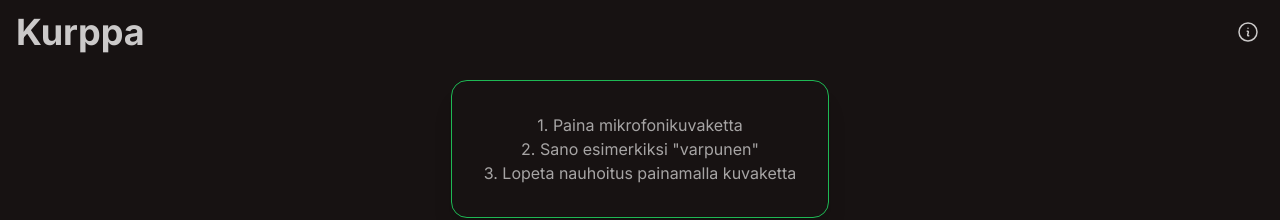
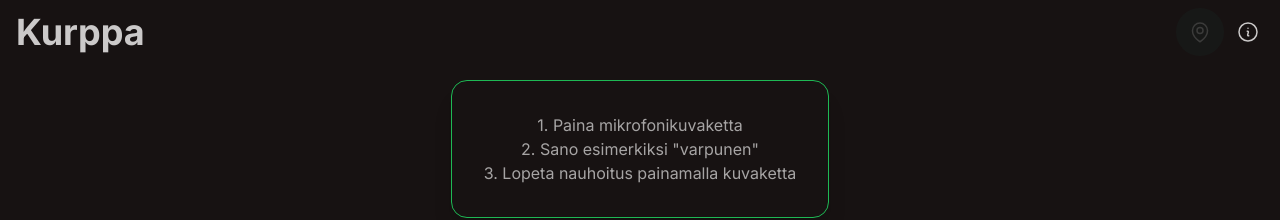
Before and after one commit to ksaaskil/kurppa, a Next.js app: page / in a window 1280 px wide. Shown: the top 220 px of the page. Built offline with nearby package versions, Linux system fonts and the light colour scheme.

Commit message:
Add switch to enable positioning. (#13)

```diff
--- /dev/null
+++ b/app/components/LocationSwitch.tsx
@@ -0,0 +1,29 @@
+import { ChangeEvent, useContext } from "react";
+import { LocationContext } from "./Providers";
+
+export default function LocationSwitch() {
+  const { enabled, start, stop } = useContext(LocationContext);
+
+  function onChange(e: ChangeEvent<HTMLInputElement>) {
+    const value = e.target.checked;
+    if (value) {
+      start();
+    } else {
+      stop();
+    }
+  }
+
+  return (
+    <div className="form-control">
+      <label className="label cursor-pointer">
+        <span className="label-text">Käytä sijaintia</span>
+        <input
+          type="checkbox"
+          className="toggle toggle-primary"
+          checked={enabled}
+          onChange={onChange}
+        />
+      </label>
+    </div>
+  );
+}
--- a/app/components/NavBar.tsx
+++ b/app/components/NavBar.tsx
@@ -1,13 +1,47 @@
+import { useContext } from "react";
+import { LocationContext } from "./Providers";
+
 export default function NavBar() {
   function openInfo() {
     (document.getElementById("info") as any)?.showModal();
   }
+  function openMap() {
+    (document.getElementById("map") as any)?.showModal();
+  }
+  const { enabled: locationEnabled } = useContext(LocationContext);
   return (
     <div className="navbar bg-transparent">
       <div className="flex-1">
         <div className="prose">
           <h1 className="font-bold px-2">Kurppa</h1>
         </div>
+      </div>
+      <div className="flex-none">
+        <button
+          className="btn btn-square stroke-primary btn-ghost"
+          disabled={!locationEnabled}
+          onClick={openMap}
+        >
+          <svg
+            xmlns="http://www.w3.org/2000/svg"
+            fill="none"
+            viewBox="0 0 24 24"
+            strokeWidth={1.5}
+            stroke={locationEnabled ? `stroke-primary` : `currentColor`}
+            className="w-6 h-6"
+          >
+            <path
+              strokeLinecap="round"
+              strokeLinejoin="round"
+              d="M15 10.5a3 3 0 1 1-6 0 3 3 0 0 1 6 0Z"
+            />
+            <path
+              strokeLinecap="round"
+              strokeLinejoin="round"
+              d="M19.5 10.5c0 7.142-7.5 11.25-7.5 11.25S4.5 17.642 4.5 10.5a7.5 7.5 0 1 1 15 0Z"
+            />
+          </svg>
+        </button>
       </div>
       <div className="flex-none">
         <button className="btn btn-square btn-ghost" onClick={openInfo}>
--- a/app/components/Providers.tsx
+++ b/app/components/Providers.tsx
@@ -1,5 +1,6 @@
 "use client";
 import { createContext } from "react";
+import { WorldLocation, useLocation } from "../hooks/useLocation";
 
 export interface ThemeProps {
   theme?: string;
@@ -7,10 +8,26 @@ export interface ThemeProps {
   themes: string[];
 }
 
+export interface LocationProps {
+  enabled: boolean;
+  start: () => void;
+  stop: () => void;
+  location?: WorldLocation;
+  locationError?: GeolocationPositionError;
+}
+
 export const ThemeContext = createContext<ThemeProps>({
   theme: "light",
   setTheme: () => {},
   themes: [],
+});
+
+export const LocationContext = createContext<LocationProps>({
+  enabled: false,
+  start: () => {},
+  stop: () => {},
+  location: undefined,
+  locationError: undefined,
 });
 
 export default function Providers({
@@ -24,9 +41,26 @@ export default function Providers({
   themes: string[];
   children: React.ReactNode;
 }) {
+  const {
+    enabled: locationEnabled,
+    start,
+    stop,
+    location,
+    locationError,
+  } = useLocation();
   return (
     <ThemeContext.Provider value={{ theme, setTheme, themes }}>
-      {children}
+      <LocationContext.Provider
+        value={{
+          enabled: locationEnabled,
+          start,
+          stop,
+          location,
+          locationError,
+        }}
+      >
+        {children}
+      </LocationContext.Provider>
     </ThemeContext.Provider>
   );
 }
--- a/app/components/SettingsDialog.tsx
+++ b/app/components/SettingsDialog.tsx
@@ -1,6 +1,7 @@
 import { useContext } from "react";
 import ThemeSelector from "./ThemeSelector";
 import { ThemeContext } from "./Providers";
+import LocationSwitch from "./LocationSwitch";
 
 export default function SettingsDialog() {
   const { theme, setTheme, themes } = useContext(ThemeContext);
@@ -21,6 +22,9 @@ export default function SettingsDialog() {
         {theme && (
           <ThemeSelector theme={theme} themes={themes} setTheme={setTheme} />
         )}
+        <div className="mt-2">
+          <LocationSwitch />
+        </div>
       </div>
       <form method="dialog" className="modal-backdrop">
         <button>close</button>
--- /dev/null
+++ b/app/hooks/useLocation.ts
@@ -0,0 +1,89 @@
+import { useCallback, useEffect, useRef, useState } from "react";
+
+export interface WorldLocation {
+  latitude: number;
+  longitude: number;
+  accuracy: number;
+}
+
+const geoLocationOptions: PositionOptions = {
+  enableHighAccuracy: true,
+  maximumAge: 30000,
+  timeout: 27000,
+};
+
+export function useLocation() {
+  const [enabled, setEnabled] = useState(false);
+  const [location, setLocation] = useState<WorldLocation | undefined>(
+    undefined,
+  );
+  const [locationError, setLocationError] = useState<
+    GeolocationPositionError | undefined
+  >(undefined);
+  const watchID = useRef<number | undefined>(undefined);
+
+  function onLocationUpdate({
+    latitude,
+    longitude,
+    accuracy,
+  }: {
+    latitude: number;
+    longitude: number;
+    accuracy: number;
+  }) {
+    console.log(`Received new location`, latitude, longitude);
+    setLocation({ latitude, longitude, accuracy });
+  }
+
+  async function startz() {
+    console.log(`Starting using location`);
+    setLocationError(undefined);
+
+    if (watchID.current) {
+      setLocation(undefined);
+      navigator.geolocation.clearWatch(watchID.current);
+    }
+
+    watchID.current = navigator.geolocation.watchPosition(
+      (position) => {
+        const accuracy = position.coords.accuracy;
+        onLocationUpdate({
+          latitude: position.coords.latitude,
+          longitude: position.coords.longitude,
+          accuracy,
+        });
+      },
+      (error) => {
+        console.log(`Location error`, error);
+        setLocationError(error);
+      },
+      geoLocationOptions,
+    );
+
+    setEnabled(true);
+    window.localStorage.setItem("use-location", "true");
+  }
+
+  const start = useCallback(startz, []);
+
+  async function stop() {
+    console.log(`Stopping using location`);
+    if (watchID.current) {
+      navigator.geolocation.clearWatch(watchID.current);
+      watchID.current = undefined;
+    }
+    setLocationError(undefined);
+    setLocation(undefined);
+    setEnabled(false);
+    window.localStorage.setItem("use-location", "false");
+  }
+
+  useEffect(() => {
+    const enabled = window.localStorage.getItem("use-location") === "true";
+    if (enabled) {
+      start();
+    }
+  }, [start]);
+
+  return { enabled, start, stop, location, locationError };
+}
```
